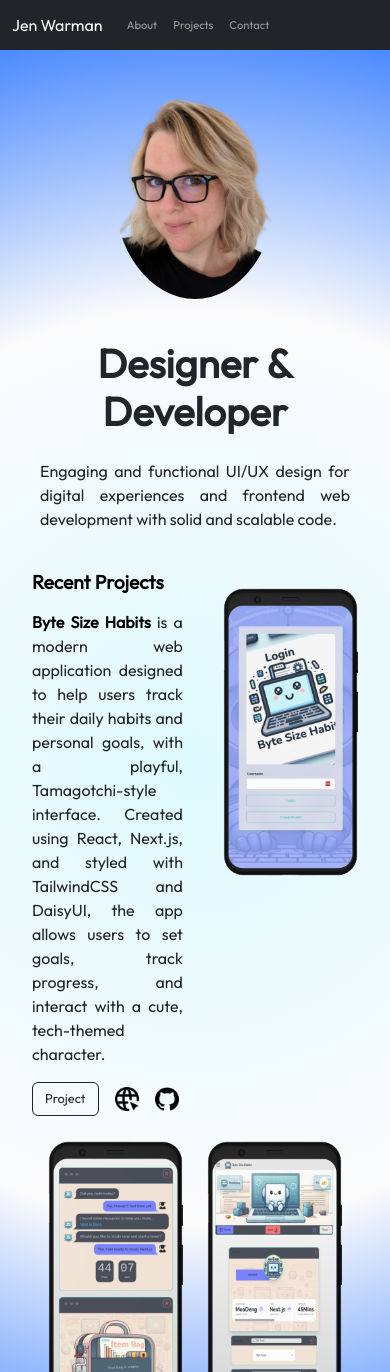
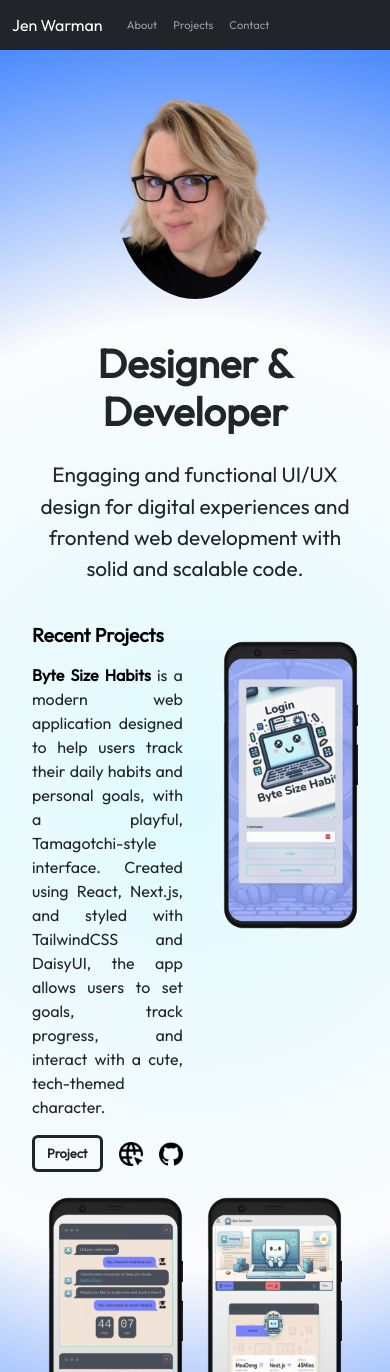
Before and after one commit to JenWarman/portfolio, a React (Vite) app: page / in a window 390 px wide. Shown: the top 1372 px of the page. Built offline with nearby package versions, Linux system fonts and the light colour scheme.

Commit message:
css for recent projects component

```diff
--- a/src/components/RecentProjects.jsx
+++ b/src/components/RecentProjects.jsx
@@ -12,7 +12,7 @@ function RecentProjects() {
       <Col xs={6} md={3}>
          <h2 className='recent-projects-title'><Link className='recent-projects-link' to='/projects'>Recent Projects</Link></h2>
           <p className='recent-projects-text'><Link className='recent-projects-link' to='/byte-size-habits'><strong>Byte Size Habits</strong></Link> is a modern web application designed to help users track their daily habits and personal goals, with a playful, Tamagotchi-style interface. Created using React, Next.js, and styled with TailwindCSS and DaisyUI, the app allows users to set goals, track progress, and interact with a cute, tech-themed character.</p>
-          <Link to='/byte-size-habits'><Button className='recent-projects-button' variant="outline-dark">Project</Button></Link>
+          <Link to='/byte-size-habits'><Button className='project-button' variant="outline-dark">Project</Button></Link>
           <Link to='https://byte-size-habits.vercel.app/'><Image className="project-icon" src='../domain.png'/></Link>
         <Link to='https://github.com/DannyGreenan/byte-size-habits'><Image className="project-icon" src='../github.png'/></Link>
         </Col>
--- a/src/index.css
+++ b/src/index.css
@@ -48,7 +48,7 @@ text-align: center;
 
 .recent-projects-title {
   font-weight: 600;
-  font-size: 40px;
+  font-size: 2rem;
   margin-top: 5rem;
   padding-right: 1rem;
 }
@@ -57,6 +57,7 @@ text-align: center;
   color: #2C76FF;
 }
 .recent-projects-text {
+  font-size: 1.2rem;
   padding-right: 1rem;
   padding-top: 0.5rem;
   text-align: justify;
@@ -298,8 +299,9 @@ iframe {
     text-align: center;
   }
   .media-hero-sub-header {
+    font-size: 1.3rem;
     display: block;
-    text-align: justify;
+    text-align: center;
     margin: 0;
     padding-left: 1rem;
     padding-right: 1rem
@@ -383,9 +385,7 @@ iframe {
     font-size: 1rem;
     text-align: justify;
    }
-   .recent-projects-button.btn.btn-outline-dark {
-    font-size: 0.8rem;
-   }
+
    .UIUX-projects-title {
     margin: 0 auto;
     padding-left: 1.5rem;
```
